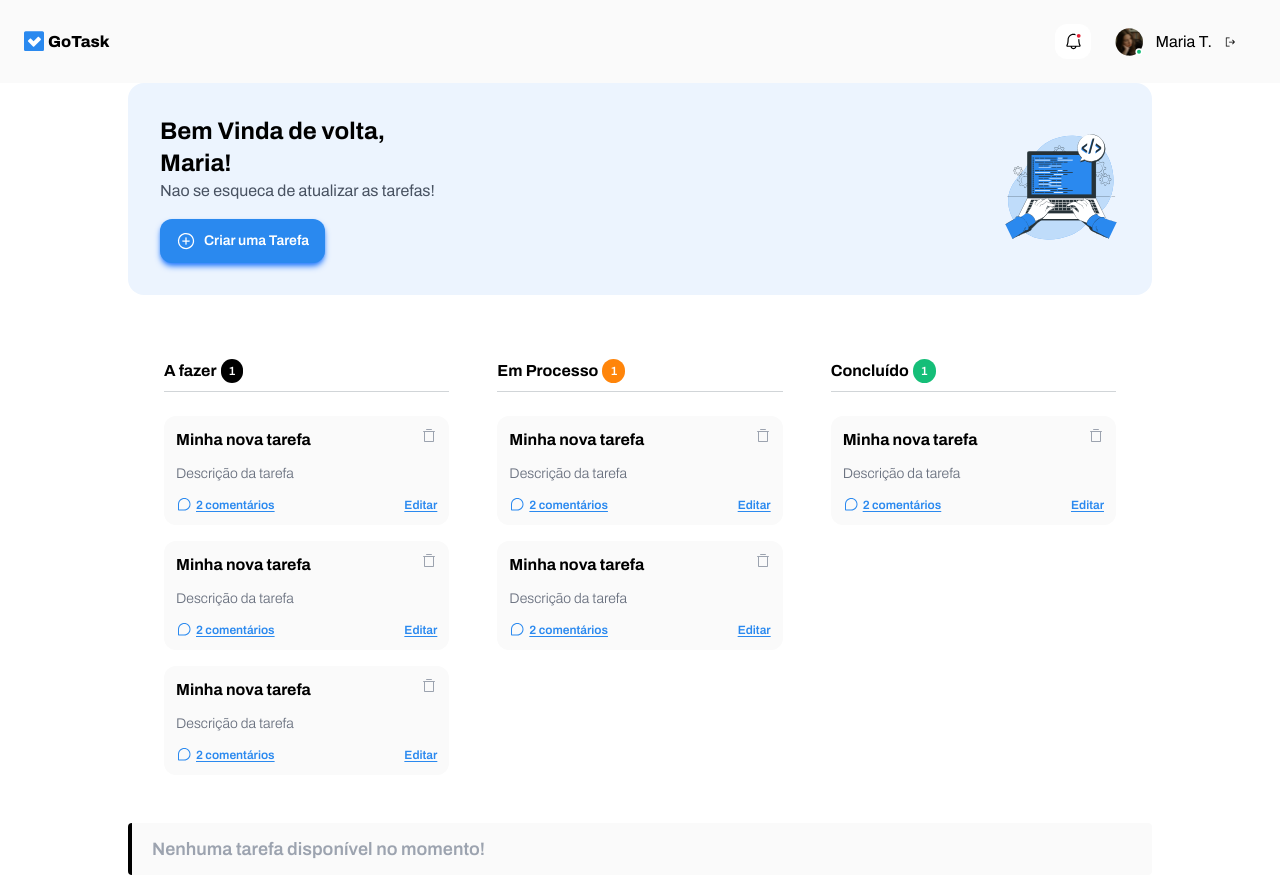
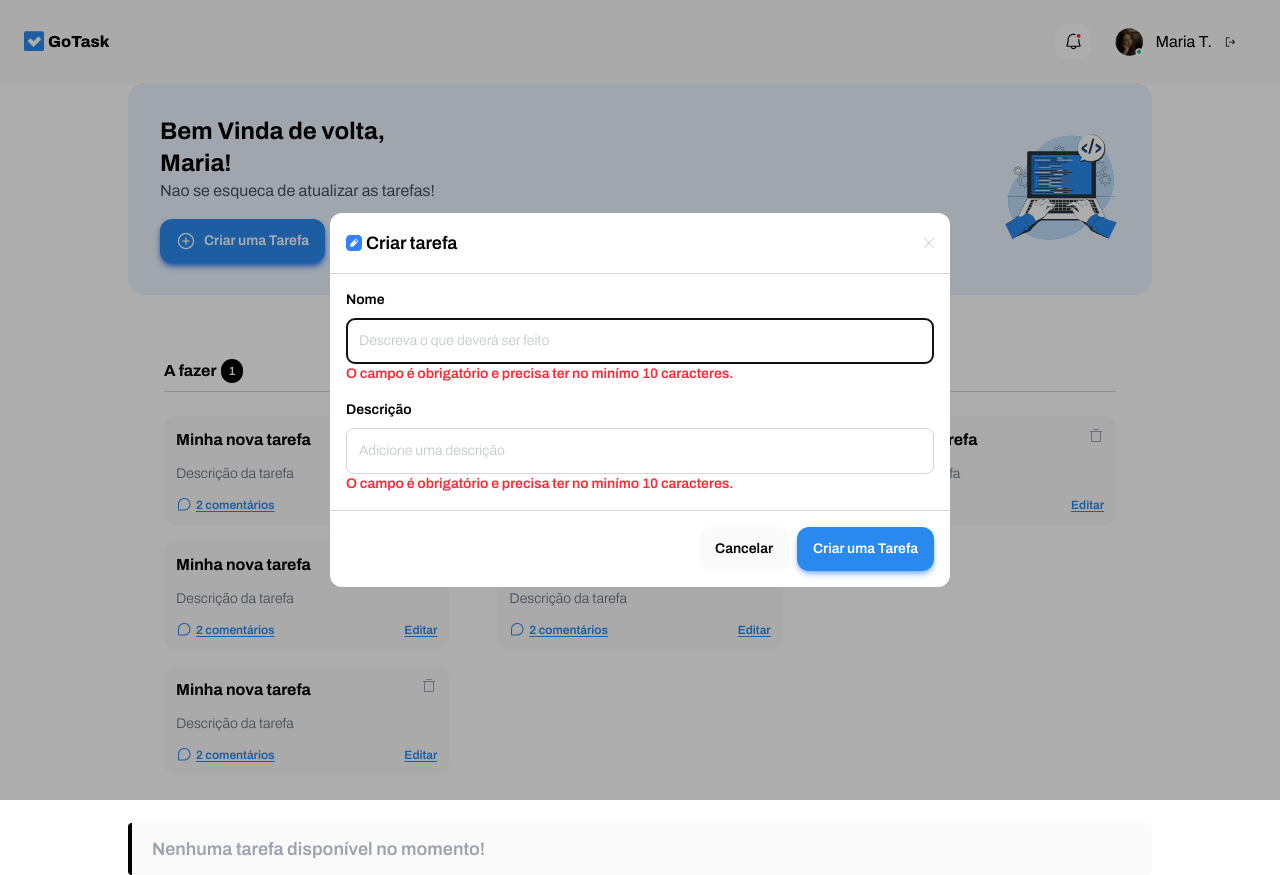
Before and after one commit to Gleydsong/projeto-go-task, an Angular app: page / in a window 1280 px wide. Both pictures are taken after a click on the button "Criar uma Tarefa". After the commit the page ends 800 px from the top, so only its background shows below. Built offline with nearby package versions, Linux system fonts and the light colour scheme.

Commit message:
refactor: implement modal functionality for task creation and editing

```diff
--- a/src/app/components/task-card/task-card.component.html
+++ b/src/app/components/task-card/task-card.component.html
@@ -17,6 +17,7 @@
     </p>
     <p
       class="font-semibold text-xs text-[#2A89EF] underline underline-offset-2 cursor-pointer ml-auto"
+      (click)="openEditTaskModal()"
     >
       Editar
     </p>
--- a/src/app/components/task-card/task-card.component.ts
+++ b/src/app/components/task-card/task-card.component.ts
@@ -1,11 +1,15 @@
-import { Component } from '@angular/core';
-
+import { Component, inject } from '@angular/core';
+import { ModalControllerService } from '../../services/modal-controller.service';
 @Component({
   selector: 'app-task-card',
   imports: [],
   templateUrl: './task-card.component.html',
-  styleUrl: './task-card.component.css'
+  styleUrls: ['./task-card.component.css'],
 })
 export class TaskCardComponent {
+  private readonly _modalControllerService = inject(ModalControllerService);
 
+  openEditTaskModal() {
+    this._modalControllerService.openEditTaskModal();
+  }
 }
--- a/src/app/components/task-form-modal/task-form-modal.component.html
+++ b/src/app/components/task-form-modal/task-form-modal.component.html
@@ -1,7 +1,11 @@
 <form class="rounded-xl overflow-hidden bg-white">
   <div class="flex gap-1 items center p-4">
     <img src="images/icon-new-task.svg" />
-    <h1 class="font-semibold text-lg">Criar/Editar tarefa</h1>
+    <h1 class="font-semibold text-lg">
+      {{
+        _data.mode === "create" ? "Criar tarefa" : "Editar tarefa" + "Tarefa"
+      }}
+    </h1>
     <img class="ml-auto cursor-pointer" src="images/icon-close.svg" />
   </div>
   <div class="p-4 border-y border-[#D1D5D8] flex flex-col gap-4">
@@ -39,7 +43,7 @@
       class="py-3 px-4 bg-[#2A89EF] text-white rounded-xl text-sm font-semibold cursor-pointer active:translate-y-1 transition-transform duration-75 shadow-md shadow-blue-500/50"
       type="submit"
     >
-      Criar uma tarefa
+      {{ _data.mode === "create" ? "Criar uma Tarefa" : "Salvar alterações" }}
     </button>
   </div>
 </form>
--- a/src/app/components/task-form-modal/task-form-modal.component.ts
+++ b/src/app/components/task-form-modal/task-form-modal.component.ts
@@ -1,9 +1,13 @@
-import { Component } from '@angular/core';
+import { DIALOG_DATA } from '@angular/cdk/dialog';
+import { Component, inject } from '@angular/core';
+import { ITaskFormModalData } from '../../interfaces/task-form-modal-data.interface';
 
 @Component({
   selector: 'app-task-form-modal',
   imports: [],
   templateUrl: './task-form-modal.component.html',
-  styleUrl: './task-form-modal.component.css',
+  styleUrls: ['./task-form-modal.component.css'],
 })
-export class TaskFormModalComponent {}
+export class TaskFormModalComponent {
+  readonly _data: ITaskFormModalData = inject(DIALOG_DATA);
+}
--- a/src/app/components/welcome-section/welcome-section.component.html
+++ b/src/app/components/welcome-section/welcome-section.component.html
@@ -14,6 +14,7 @@
     <div>
       <button
         class="bg-[#2A89EF] shadow-md shadow-blue-500 py-3 px-4 rounded-xl text-white text-sm font-semibold text-center flex gap-2 cursor-pointer active:translate-y-1 transition-transform duration-75"
+        (click)="openNewTaskModal()"
       >
         <img src="images/icon-plus-circle.svg" alt="" />
         Criar uma Tarefa
--- a/src/app/components/welcome-section/welcome-section.component.ts
+++ b/src/app/components/welcome-section/welcome-section.component.ts
@@ -1,11 +1,16 @@
-import { Component } from '@angular/core';
+import { Component, inject } from '@angular/core';
+import { ModalControllerService } from '../../services/modal-controller.service';
 
 @Component({
   selector: 'app-welcome-section',
   imports: [],
   templateUrl: './welcome-section.component.html',
-  styleUrl: './welcome-section.component.css'
+  styleUrl: './welcome-section.component.css',
 })
 export class WelcomeSectionComponent {
+  private readonly _modalControllerService = inject(ModalControllerService);
 
+  openNewTaskModal() {
+    this._modalControllerService.openNewTaskModal();
+  }
 }
--- /dev/null
+++ b/src/app/interfaces/task-form-modal-data.interface.ts
@@ -0,0 +1,3 @@
+export interface ITaskFormModalData {
+  mode: 'create' | 'edit';
+}
--- a/src/app/services/modal-controller.service.ts
+++ b/src/app/services/modal-controller.service.ts
@@ -16,12 +16,18 @@
   openNewTaskModal() {
     return this._dialog.open(TaskFormModalComponent, {
       ...this.modalSizeOpction,
+      data: {
+        mode: 'create',
+      },
     });
   }
 
   openEditTaskModal() {
     return this._dialog.open(TaskFormModalComponent, {
       ...this.modalSizeOpction,
+      data: {
+        mode: 'edit',
+      },
     });
   }
 
```
